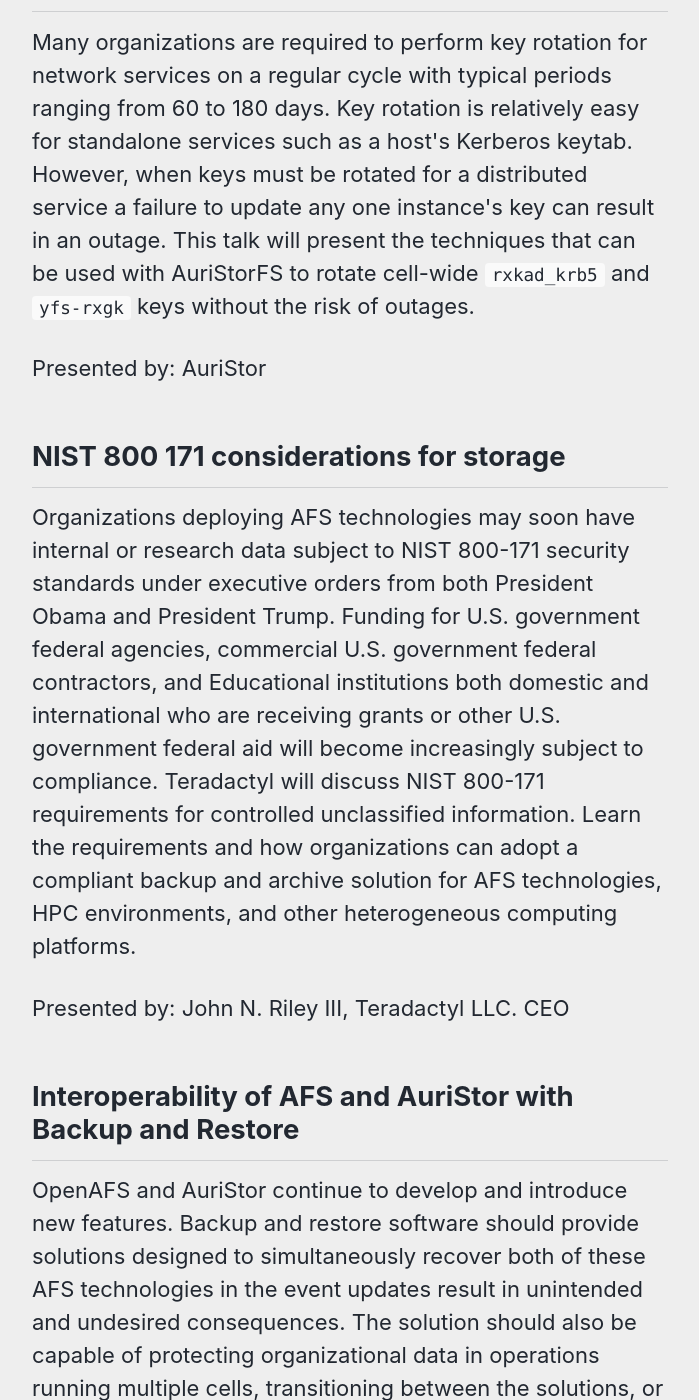
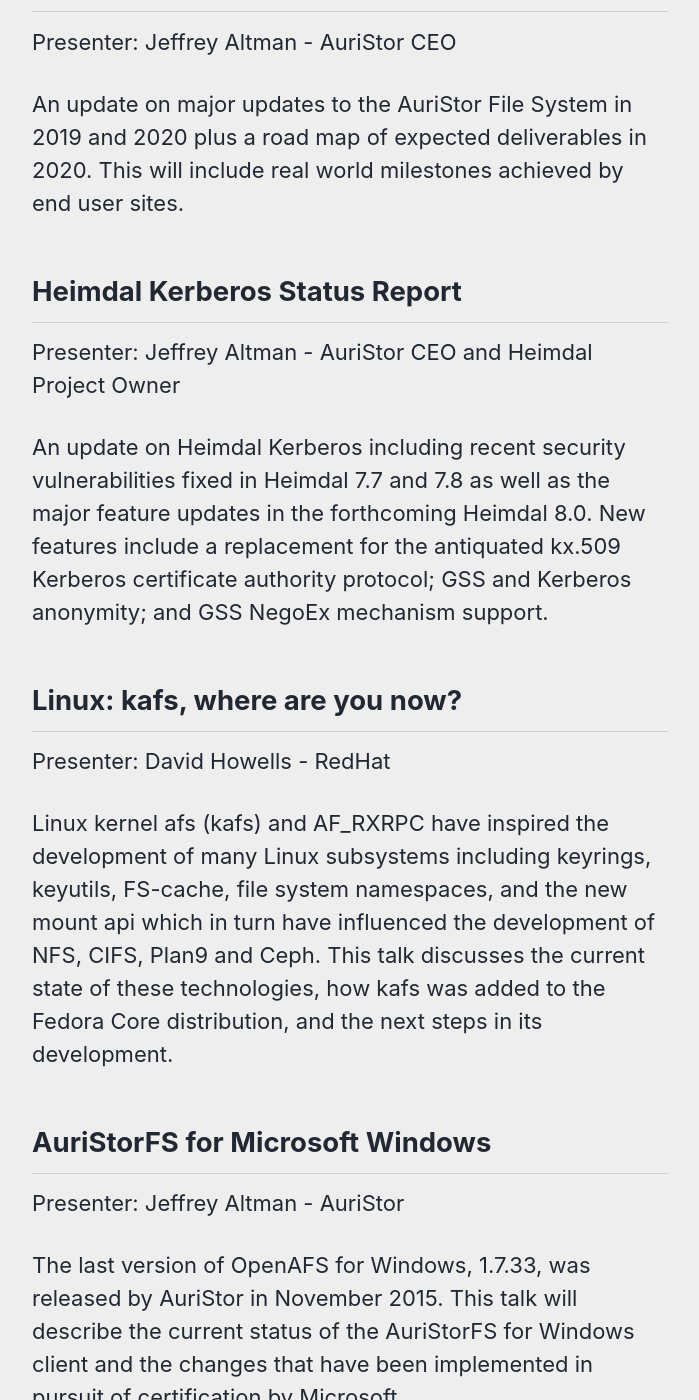
Before and after one commit to openafsfoundation/openafs-workshop.org, a Jekyll site: the page built from _pages/talks.md, in a window 1280 px wide and 1400 px high, scrolled down 662 px. Shown: the whole window, without its empty margins (290-989 px from the left). Built offline with Jekyll 4.4.1, drawn with Linux system fonts in a browser that asks for light colours; cached includes are drawn as plain includes; nearby versions of some CDN libraries; some of the changed text lies outside the part shown.

Commit message:
Update talks page
Use the program collection to generate the talks page.

```diff
--- a/_layouts/workshop/talks.html
+++ b/_layouts/workshop/talks.html
@@ -4,8 +4,10 @@
 
 {{ content }}
 
-{% for t in page.talks %}
+{% for t in site.data.program.talks %}
+  {% if t.title != "TBD" %}
 <h2>{{ t.title }}</h2>
+<p>Presenter: {{ t.presenters }}{% if t.org %} - {{ t.org }} {% endif %}</p>
 <p>{{ t.desc }}</p>
-<p>Presented by: {{ t.presenter }}</p>
+  {% endif %}
 {% endfor %}
--- a/_pages/talks.md
+++ b/_pages/talks.md
@@ -2,82 +2,4 @@
 layout: workshop/talks
 permalink: /talks/
 title: Talks
-talks:
-  - title: "AuriStor File System Status Report"
-    presenter: Jeffrey Altman, AuriStor CEO
-    desc: >
-      An update on major updates to the AuriStor File System in 2019 and
-      2020 plus a road map of expected deliverables in 2020.  This will
-      include real world milestones achieved by end user sites.
-
-  - title: "Complying with Key Rotation Policies using AuriStorFS"
-    presenter: AuriStor
-    desc: >
-      Many organizations are required to perform key rotation for network
-      services on a regular cycle with typical periods ranging from 60 to 180
-      days.  Key rotation is relatively easy for standalone services such as a
-      host's Kerberos keytab.  However, when keys must be rotated for a
-      distributed service a failure to update any one instance's key can
-      result in an outage.  This talk will present the techniques that can be
-      used with AuriStorFS to rotate cell-wide <code>rxkad_krb5</code>
-      and <code>yfs-rxgk</code> keys without the risk of outages.
-
-  - title: "NIST 800 171 considerations for storage"
-    presenter: John N. Riley III, Teradactyl LLC. CEO
-    desc: >
-      Organizations deploying AFS technologies may soon have internal or
-      research data subject to NIST 800-171 security standards under executive
-      orders from both President Obama and President Trump.  Funding for U.S.
-      government federal agencies, commercial U.S. government federal
-      contractors, and Educational institutions both domestic and
-      international who are receiving grants or other U.S. government federal
-      aid will become increasingly subject to compliance.  Teradactyl will
-      discuss NIST 800-171 requirements for controlled unclassified
-      information.  Learn the requirements and how organizations can adopt a
-      compliant backup and archive solution for AFS technologies, HPC
-      environments, and other heterogeneous computing platforms.
-
-  - title: "Interoperability of AFS and AuriStor with Backup and Restore"
-    presenter: Kristen J. Webb, Teradactyl LLC. CFO
-    desc: >
-      OpenAFS and AuriStor continue to develop and introduce new features.
-      Backup and restore software should provide solutions designed to
-      simultaneously recover both of these AFS technologies in the event
-      updates result in unintended and undesired consequences.  The solution
-      should also be capable of protecting organizational data in operations
-      running multiple cells, transitioning between the solutions, or
-      deploying both technologies to ensure organizational data integrity and
-      business continuity.
-
-  - title: "Proposed RX Extensions"
-    presenter: AuriStor
-    desc: >
-      AuriStor RX and Linux <code>RX_RPC</code> have pushed the RX protocol
-      to its limits.  This talk will present several proposals for RX protocol
-      extensions which could improve the efficiency on LANs and throughput on high
-      throughput high latency networks.  These include proposals to increase
-      the effective size of the selective acknowledgment table, negotiate
-      large packet sizes up to 64K, and more.
-
-  - title: "Linux: kafs, where are you now?"
-    presenter: David Howells, Red Hat
-    desc: >
-      Linux kernel afs (kafs) and AF_RXRPC have inspired the development of
-      many Linux subsystems including keyrings, keyutils, FS-cache, file
-      system namespaces, and the new mount api which in turn have influenced
-      the development of NFS, CIFS, Plan9 and Ceph.   This talk discusses the
-      current state of these technologies, how kafs was added to the Fedora
-      Core distribution, and the next steps in its development.
-
-  - title: "AuriStorFS for Microsoft Windows"
-    presenter: Jeffrey Altman, AuriStor
-    desc: >
-      The last version of OpenAFS for Windows, 1.7.33, was released by
-      AuriStor in November 2015.  This talk will describe the current status
-      of the AuriStorFS for Windows client and the changes that have been
-      implemented in pursuit of certification by Microsoft.
-
 ---
-
-The [Call for Presentations]({{ site.baseurl }}/cfp/) for the 2020 AFS Technologies Workshop
-is open until **Febraury 15, 2020**.
```
